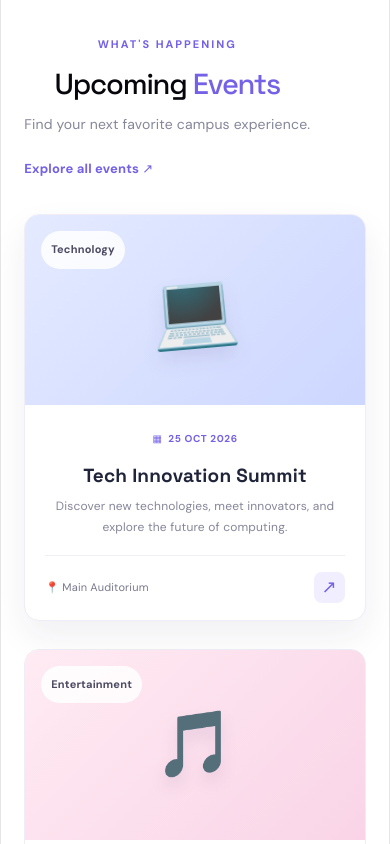
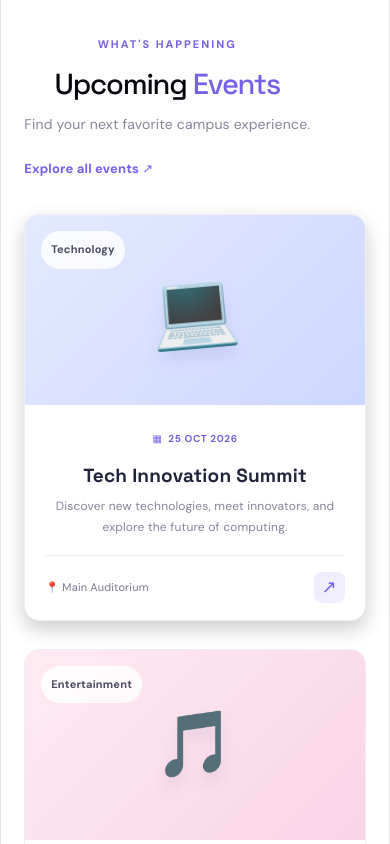
Before and after one commit to 70174848/campus-event-system, a React app in the folder frontend/: page / in a window 390 px wide. In both pictures the pointer is over the element 195 px from the left and 1545 px from the top of the page. Shown: the part 1123-1967 px from the top of the page. Built offline with nearby package versions, Linux system fonts and the light colour scheme; the HTML template or start-up script is replaced by a standard one.

Commit message:
Make about section responsive for mobile screens

```diff
--- a/frontend/src/App.css
+++ b/frontend/src/App.css
@@ -671,4 +671,11 @@
   .about-section h2 {
     font-size: 20px;
   }
+}.event-card {
+  transition: transform 0.3s ease, box-shadow 0.3s ease;
 }
+
+.event-card:hover {
+  transform: translateY(-5px);
+  box-shadow: 0 8px 20px rgba(0, 0, 0, 0.2);
+}
```
